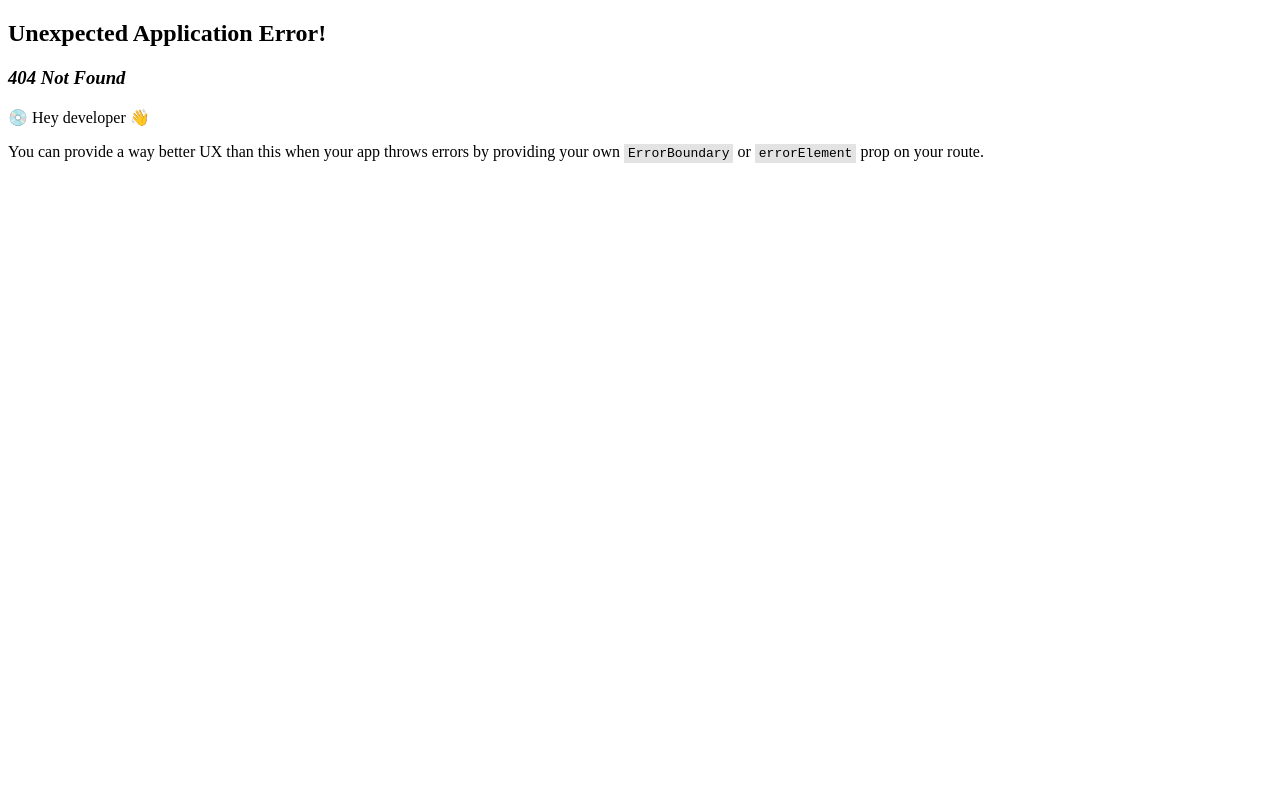
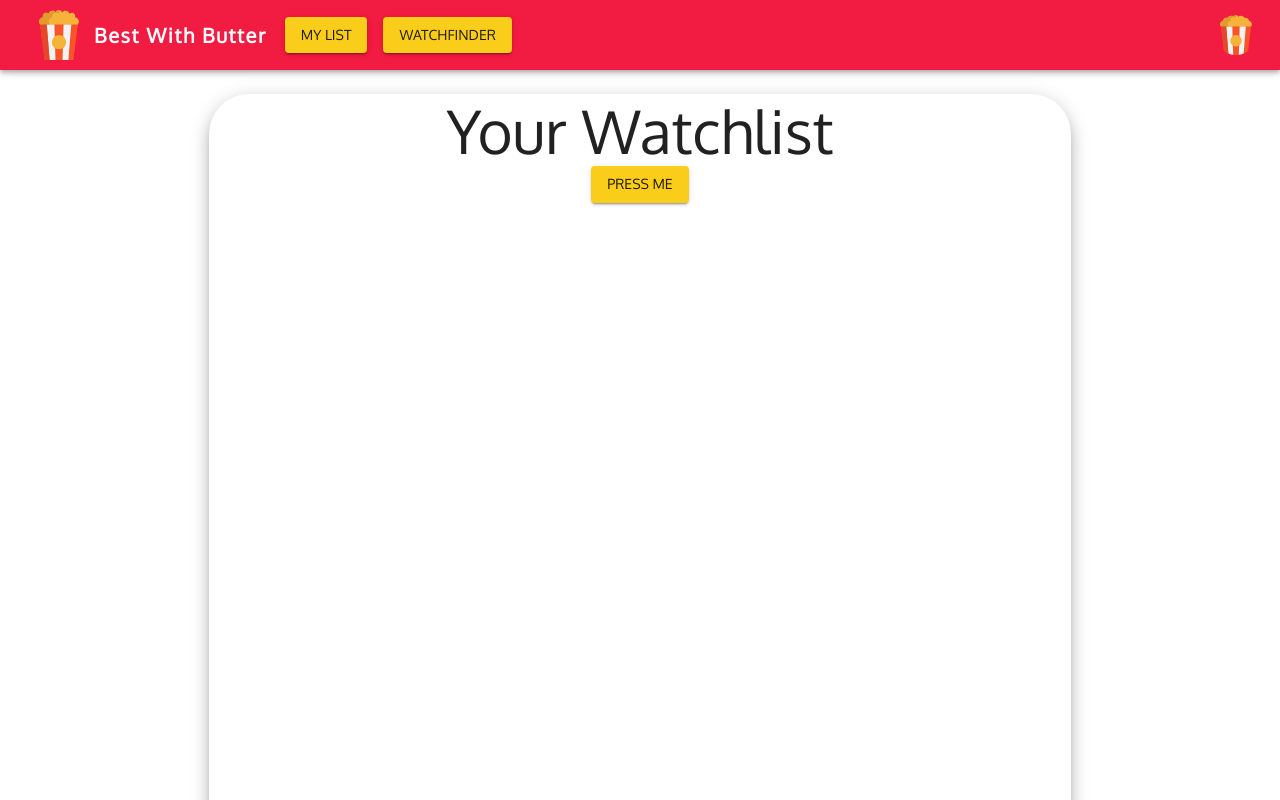
Before and after one commit to mkmcary/bestwithbutter, a React (Vite) app in the folder frontend/: page /list in a window 1280 px wide. Before the commit this address had no page. Shown: the top 800 px of the page. Built offline with nearby package versions, Linux system fonts and the light colour scheme.

Commit message:
Make navbar functional.

```diff
--- a/frontend/src/components/navbar.tsx
+++ b/frontend/src/components/navbar.tsx
@@ -20,7 +20,10 @@ import MenuIcon from "@mui/icons-material/Menu";
 import AdbIcon from "@mui/icons-material/Adb";
 import BWBLogo from "./logo";
 
-const pages = ["My List", "WatchFinder"];
+const pages = [
+  { name: "My List", route: "/list" },
+  { name: "WatchFinder", route: "/watchfinder" },
+];
 const settings = ["Profile", "Account", "Dashboard", "Logout"];
 
 function NavBar() {
@@ -60,16 +63,18 @@ function NavBar() {
 
           {/* Buttons */}
           <Box sx={{ flexGrow: 1, display: { xs: "none", md: "flex" } }}>
-            {pages.map((page) => (
+            {pages.map(({ name, route }) => (
+              <Link to={route} style={{ textDecoration: "none" }}>
                 <Button
-                key={page}
+                  key={name}
                   onClick={handleCloseNavMenu}
                   sx={{ m: 1, display: "block" }}
                   variant="contained"
                   color="secondary"
                 >
-                {page}
+                  {name}
                 </Button>
+              </Link>
             ))}
           </Box>
 
@@ -102,10 +107,15 @@ function NavBar() {
                 display: { xs: "block", md: "none" },
               }}
             >
-              {pages.map((page) => (
-                <MenuItem key={page} onClick={handleCloseNavMenu}>
-                  <Typography textAlign="center">{page}</Typography>
+              {pages.map(({ name, route }) => (
+                <Link
+                  to={route}
+                  style={{ color: "black", textDecoration: "none" }}
+                >
+                  <MenuItem key={name} onClick={handleCloseNavMenu}>
+                    <Typography textAlign="center">{name}</Typography>
                   </MenuItem>
+                </Link>
               ))}
             </Menu>
           </Box>
--- a/frontend/src/main.tsx
+++ b/frontend/src/main.tsx
@@ -4,6 +4,7 @@ import App from "./App";
 
 import { createBrowserRouter, RouterProvider } from "react-router-dom";
 import HomePage from "./routes/homepage";
+import MyList from "./routes/mylist";
 
 const router = createBrowserRouter([
   {
@@ -14,6 +15,10 @@ const router = createBrowserRouter([
         index: true,
         element: <HomePage />,
       },
+      {
+        path: "/list",
+        element: <MyList />,
+      },
     ],
   },
 ]);
--- /dev/null
+++ b/frontend/src/routes/mylist.tsx
@@ -0,0 +1,14 @@
+import { Box, Typography, Button } from "@mui/material";
+
+function MyList() {
+  return (
+    <Box>
+      <Typography variant="h2">Your Watchlist</Typography>
+      <Button variant="contained" color="secondary">
+        Press me
+      </Button>
+    </Box>
+  );
+}
+
+export default MyList;
```
Lines whose indentation alone changed are shown as unchanged.
